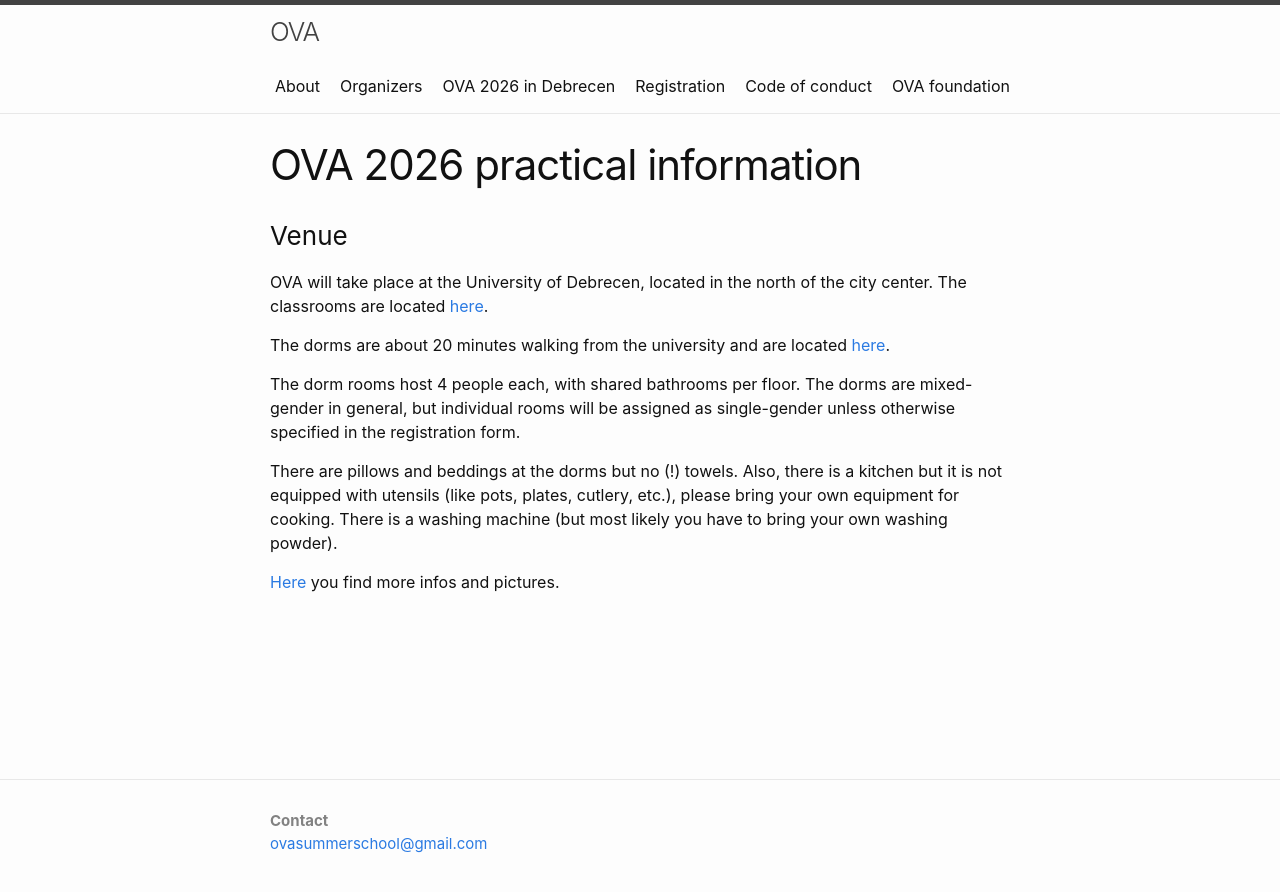
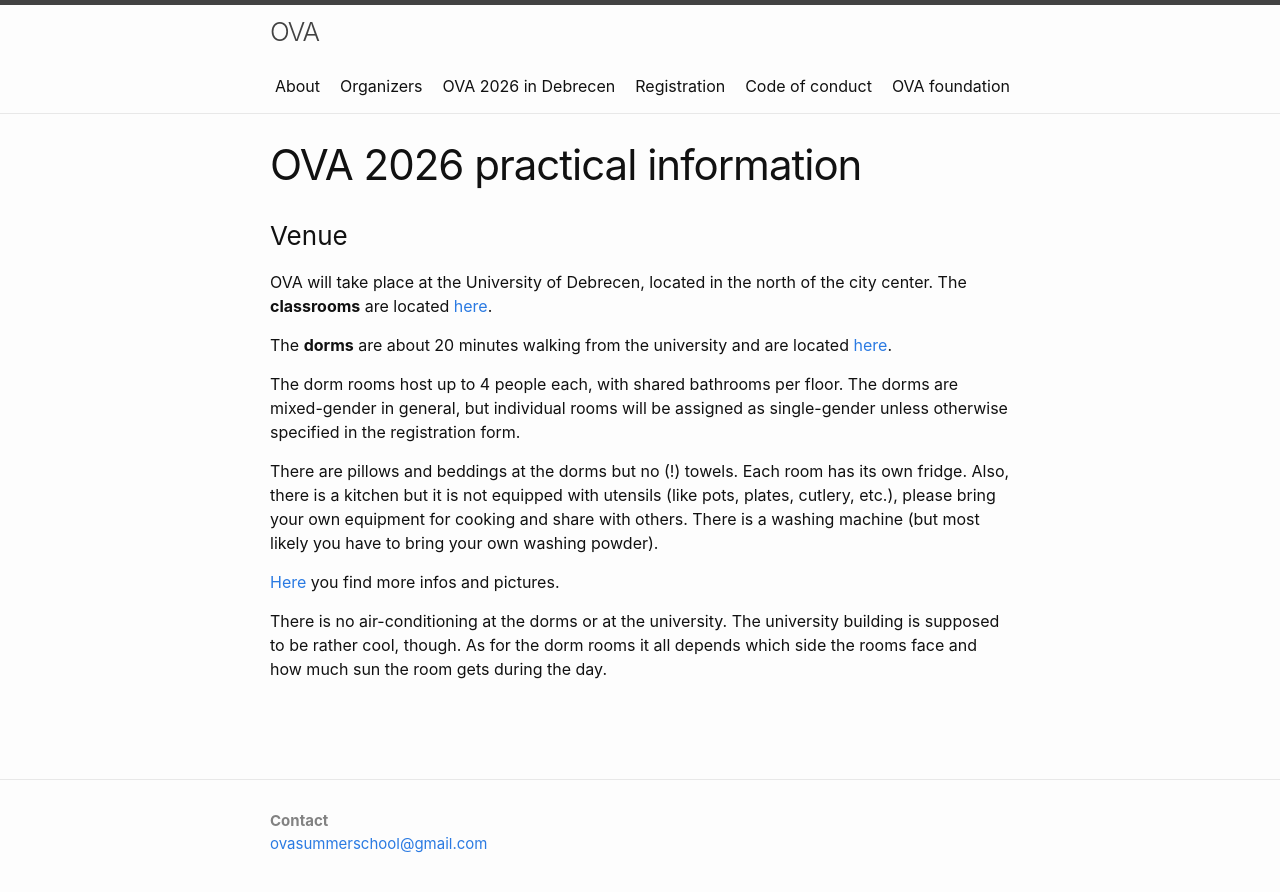
Before and after one commit to ovaschool/ovaschool.github.io, a Jekyll site: the page built from staticpages/ova2026-location.markdown, in a window 1280 px wide. Shown: the top 892 px of the page. Built offline with Jekyll 4.4.1, drawn with Linux system fonts in a browser that asks for light colours.

Commit message:
Update ova2026-location.markdown

```diff
--- a/staticpages/ova2026-location.markdown
+++ b/staticpages/ova2026-location.markdown
@@ -7,13 +7,15 @@
 
 ### Venue
 
-OVA will take place at the University of Debrecen, located in the north of the city center. The classrooms are located
+OVA will take place at the University of Debrecen, located in the north of the city center. The **classrooms** are located
 [here](https://maps.app.goo.gl/uugVS5ZaZbdZZYrP6).
 
-The dorms are about 20 minutes walking from the university and are located [here](https://maps.app.goo.gl/9BqHQuFwrA98xtVf8).
+The **dorms** are about 20 minutes walking from the university and are located [here](https://maps.app.goo.gl/9BqHQuFwrA98xtVf8).
 
-The dorm rooms host 4 people each, with shared bathrooms per floor. The dorms are mixed-gender in general, but individual rooms will be assigned as single-gender unless otherwise specified in the registration form.
+The dorm rooms host up to 4 people each, with shared bathrooms per floor. The dorms are mixed-gender in general, but individual rooms will be assigned as single-gender unless otherwise specified in the registration form.
 
-There are pillows and beddings at the dorms but no (!) towels. Also, there is a kitchen but it is not equipped with utensils (like pots, plates, cutlery, etc.), please bring your own equipment for cooking. There is a washing machine (but most likely you have to bring your own washing powder).
+There are pillows and beddings at the dorms but no (!) towels. Each room has its own fridge. Also, there is a kitchen but it is not equipped with utensils (like pots, plates, cutlery, etc.), please bring your own equipment for cooking and share with others. There is a washing machine (but most likely you have to bring your own washing powder).
 
 [Here](https://kollegiumok.unideb.hu/veres%20peter-adatok) you find more infos and pictures.
+
+There is no air-conditioning at the dorms or at the university. The university building is supposed to be rather cool, though. As for the dorm rooms it all depends which side the rooms face and how much sun the room gets during the day.
```
